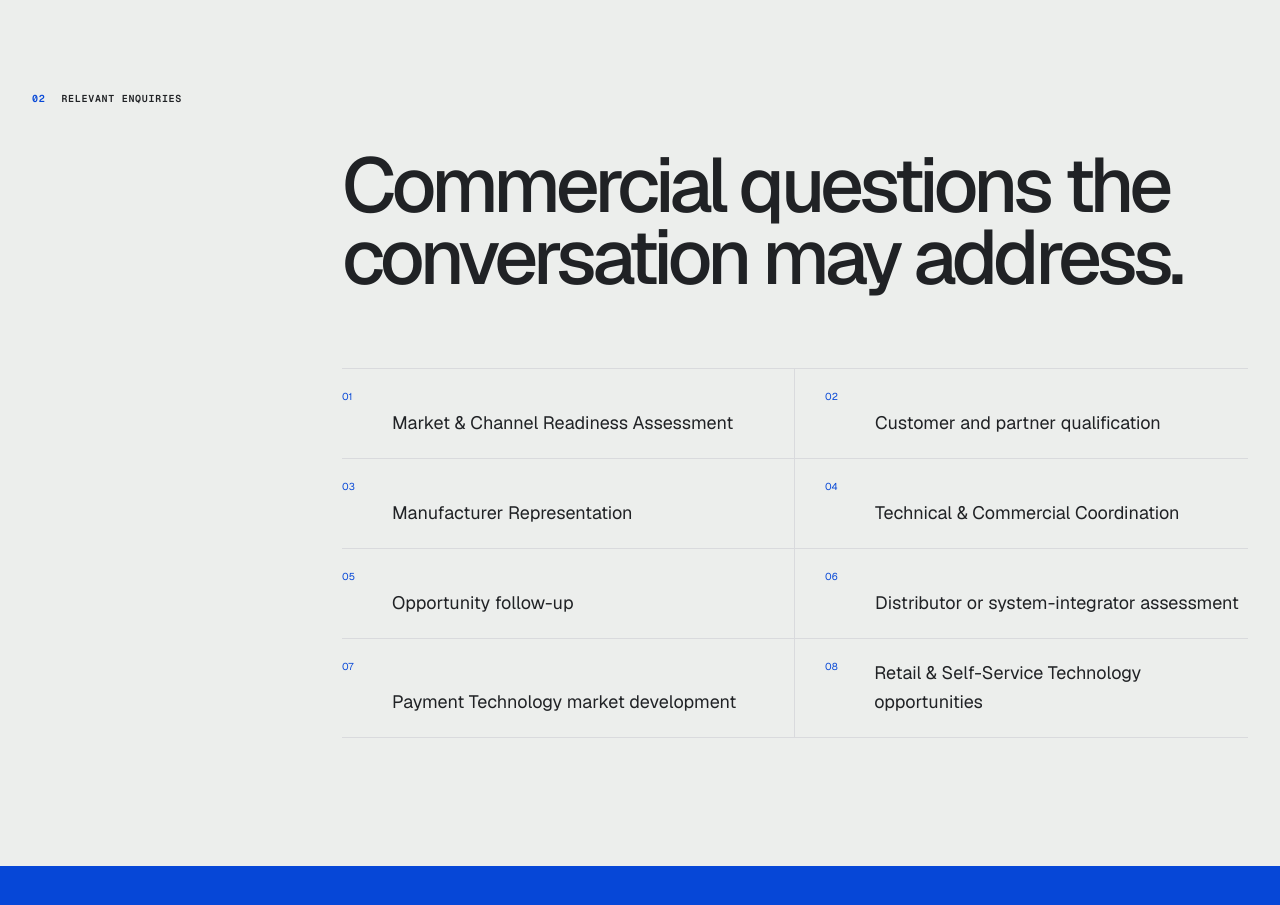
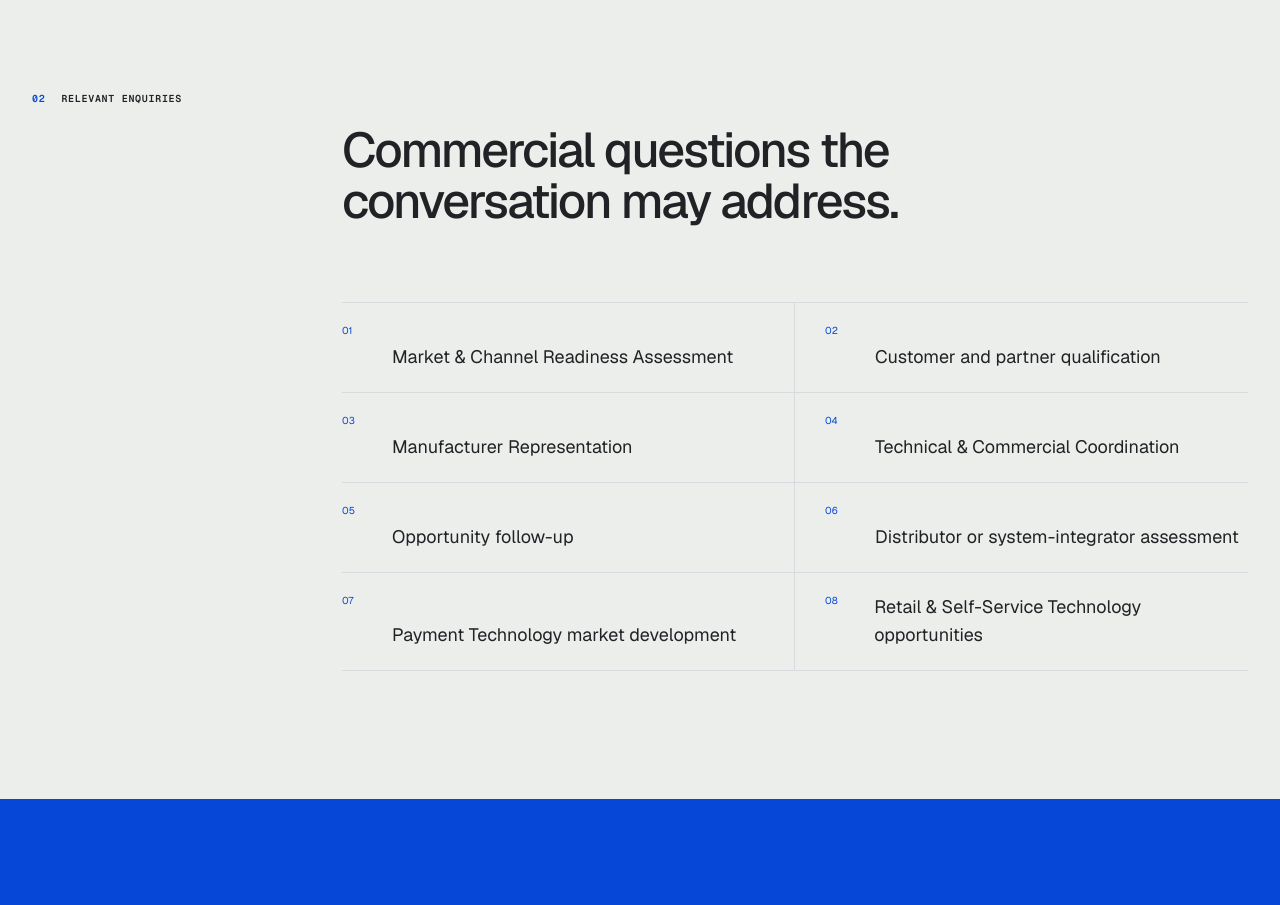
Before and after one commit to Maged-Mukred/Nelva, a Next.js app: page /contact in a window 1280 px wide. Shown: the part 1660-2565 px from the top of the page. Built offline with nearby package versions, Linux system fonts and the light colour scheme.

Commit message:
Update globals.css

```diff
--- a/app/globals.css
+++ b/app/globals.css
@@ -804,7 +804,7 @@ button, a { -webkit-tap-highlight-color: transparent; }
 .briefing-list span { align-self: start; color: var(--blue); font-size: 10px; }
 .briefing-list strong { max-width: 390px; font-size: 21px; font-weight: 500; }
 .enquiry-types { background: var(--soft); }
-.enquiry-types h2 { max-width: 900px; font-size: clamp(58px, 6vw, 96px); line-height: .94; letter-spacing: -.06em; font-weight: 470; }
+.enquiry-types h2 { max-width: 760px; font-size: clamp(38px, 3.8vw, 58px); line-height: 1.04; letter-spacing: -.04em; font-weight: 470; }
 .enquiry-grid { display: grid; grid-template-columns: repeat(2, 1fr); margin-top: 75px; border-top: 1px solid var(--line); }
 .enquiry-grid span { min-height: 90px; padding: 20px 0; border-bottom: 1px solid var(--line); display: flex; align-items: flex-end; font-size: 18px; }
 .enquiry-grid span:nth-child(odd) { padding-right: 30px; border-right: 1px solid var(--line); }
```
